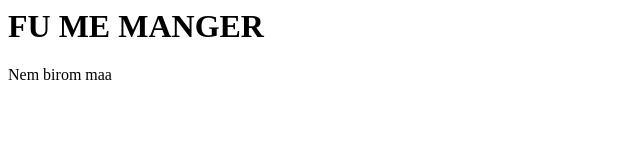
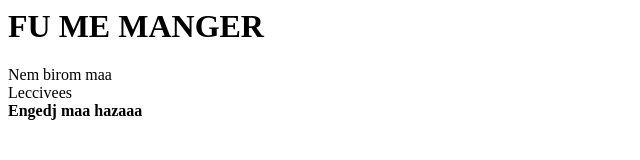
Before and after one commit to emszi/fobiviragh, a plain HTML site: page index.html in a window 1280 px wide. Shown: the whole page, without its empty margins (0-640 px from the left). Drawn offline with Linux system fonts and the light colour scheme.

Commit message:
index.html szecsi compatibility update

```diff
--- a/index.html
+++ b/index.html
@@ -3,5 +3,5 @@
 </head>
 <body>
 <h1>FU ME MANGER</h1>
-<div>Nem birom maa</div>
+<div>Nem birom maa<br>Leccivees<br><b>Engedj maa hazaaa</b></div>
 </body>
```
